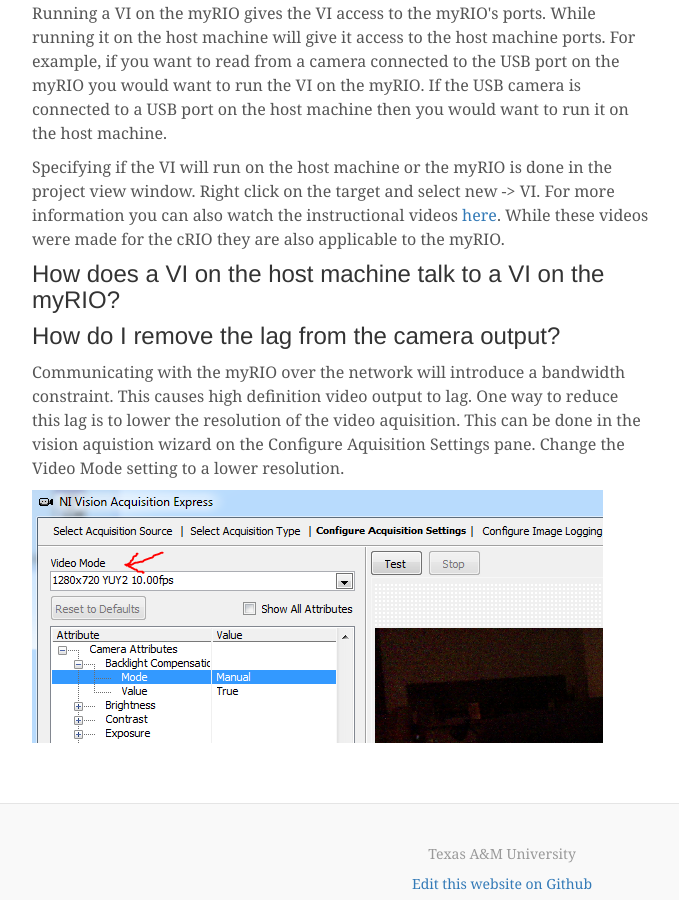
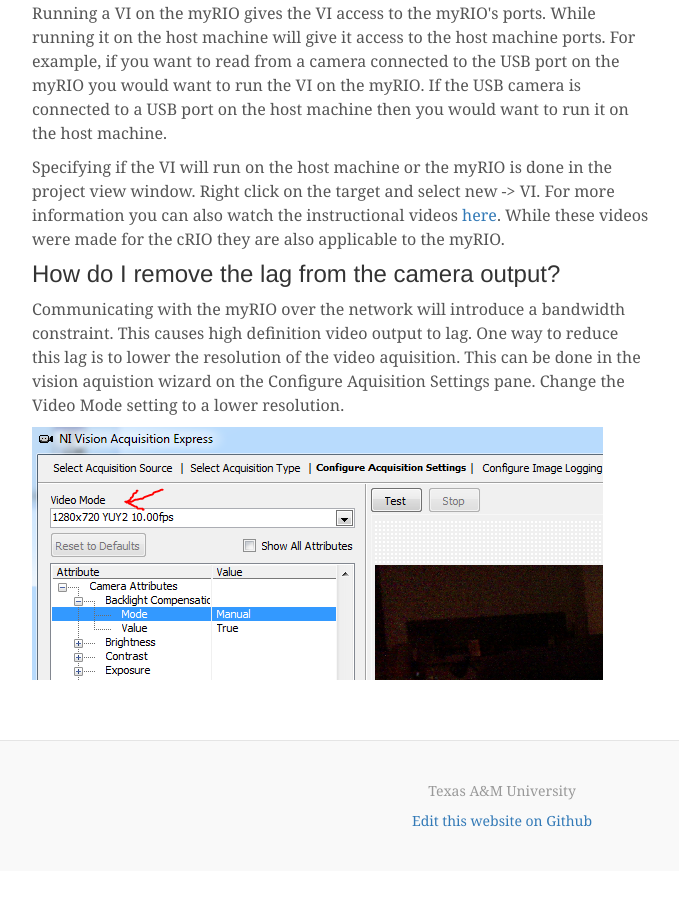
Before and after one commit to LabVIEW-Robotics/LabVIEW-Robotics.github.io, a Jekyll site: the page built from faq.html, in a window 1280 px wide and 900 px high, scrolled down 860 px. Shown: the whole window, without its empty margins (138-817 px from the left). Built offline with Jekyll 4.4.1, drawn with Linux system fonts in a browser that asks for light colours; nearby versions of some CDN libraries; Markdown is read by kramdown in place of the engine named in the settings; after the commit the page ends 1731 px from its top, so only the background shows below that.

Commit message:
remove third question

```diff
--- a/faq.html
+++ b/faq.html
@@ -42,8 +42,6 @@
 <a href="http://www.ni.com/academic/students/learn-rio/embedded-programming/">here</a>.
 While these videos were made for the cRIO they are also applicable to the myRIO.
 </p>
-<h3>How does a VI on the host machine talk to a VI on the myRIO?</h3>
-<p></p>
 <h3>How do I remove the lag from the camera output?</h3>
 <p>
 Communicating with the myRIO over the network will
```
